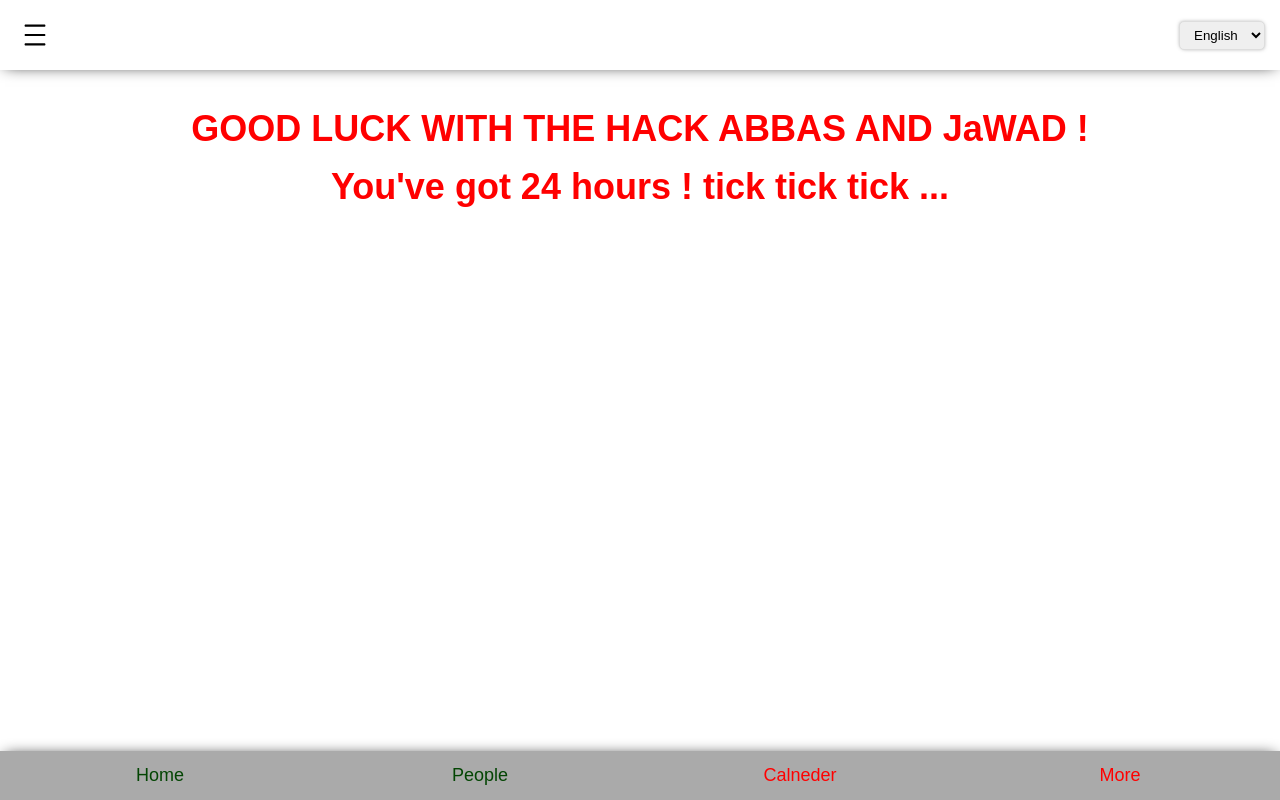
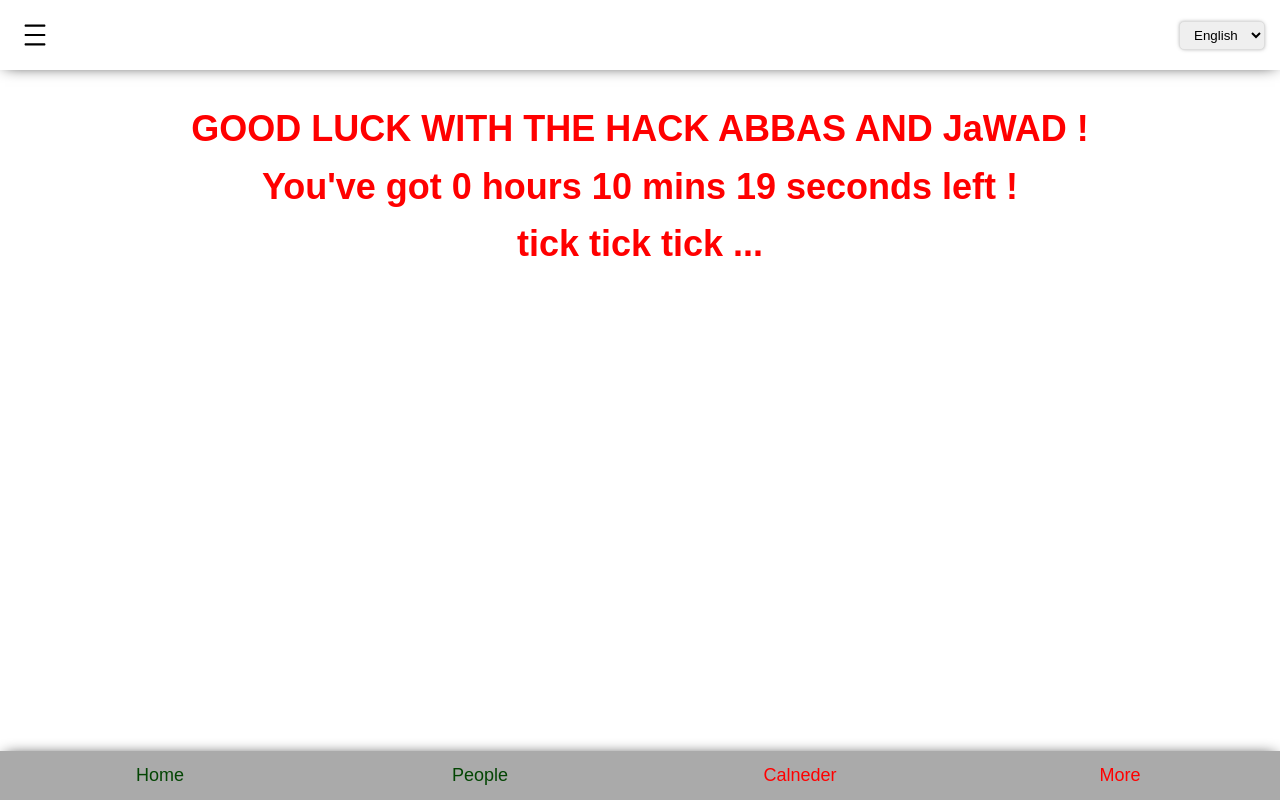
Before and after one commit to mahdikhan786/islamicProject, a Next.js app: page / in a window 1280 px wide. Built offline with nearby package versions, Linux system fonts and the light colour scheme.

Commit message:
timer is fun !

```diff
--- a/pages/index.js
+++ b/pages/index.js
@@ -6,9 +6,37 @@ import styles from '../styles/index.module.css'
 
 export default function Home({ language }) {
   const [appLang, setAppLang] = useState("lang");
+  const [timeLeft,setTimeLeft] = useState('');
+  const [done, setDone] = useState(false)
   useEffect(() => {
     if (language) {
       setAppLang(language);
+      var countDownDate = new Date("Oct 20, 2020 10:30:00").getTime();
+      var x = setInterval(function() {
+
+  // Get today's date and time
+  var now = new Date().getTime();
+
+  // Find the distance between now and the count down date
+  var distance = countDownDate - now;
+
+  // Time calculations for days, hours, minutes and seconds
+  var days = Math.floor(distance / (1000 * 60 * 60 * 24));
+  var hours = Math.floor((distance % (1000 * 60 * 60 * 24)) / (1000 * 60 * 60));
+  var minutes = Math.floor((distance % (1000 * 60 * 60)) / (1000 * 60));
+  var seconds = Math.floor((distance % (1000 * 60)) / 1000);
+
+    setTimeLeft(`${hours} hours ${minutes} mins ${seconds} seconds `)
+  // // Output the result in an element with id="demo"
+  // document.getElementById("demo").innerHTML = days + "d " + hours + "h "
+  // + minutes + "m " + seconds + "s ";
+  //
+  // If the count down is over, write some text
+  if (distance < 0) {
+    clearInterval(x);
+  setDone(true)
+  }
+}, 1000);
     }
   });
   return (
@@ -23,7 +51,10 @@ export default function Home({ language }) {
 
           GOOD LUCK WITH THE HACK ABBAS AND JaWAD !
           <br/>
-          You've got 24 hours ! tick tick tick ...
+          You've got {timeLeft} left !
+<br />
+           tick tick tick ...
+           {done ? 'YOU HAVE FAILED YOUR MISSION !' : ""}
         </h1>
       </main>
     </Layout>
```
